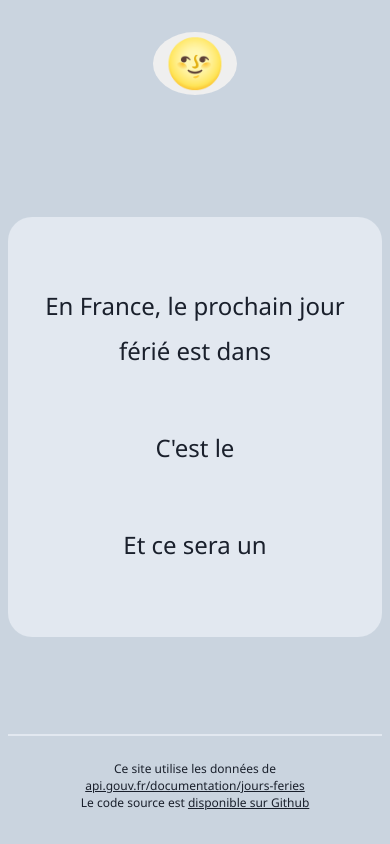
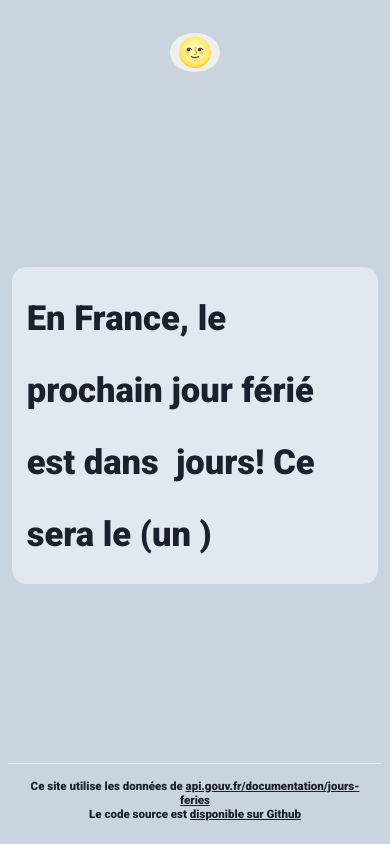
Before and after one commit to floragc-octo/jours-feries, a website built with Parcel: page index.html in a window 390 px wide. Built offline with nearby package versions, Linux system fonts and the light colour scheme; no server answers.

Commit message:
feat: update text design

```diff
--- a/index.html
+++ b/index.html
@@ -11,6 +11,9 @@
     <meta property="og:type" content="website">
     <meta property="og:url" content="">
     <meta property="og:description" content="Ce site affiche le prochain férié selon la liste fournie par l'api Jours fériés en France https://calendrier.api.gouv.fr/jours-feries">
+    <link rel="preconnect" href="https://fonts.googleapis.com">
+    <link rel="preconnect" href="https://fonts.gstatic.com" crossorigin>
+    <link href="https://fonts.googleapis.com/css2?family=Roboto:wght@900&display=swap" rel="stylesheet">
     <link rel="stylesheet" href="./styles.css">
     <script type="module" src="./scripts.js"> </script>
 </head>
@@ -18,9 +21,8 @@
 <body>
     <header><button id="theme-switch">🌝</button></header>
     <main>
-        <div class="delai">En France, le prochain jour férié est dans <span id="compute-delai"></span></div>
-        <div class="jour">C'est le <span id="fetch-jour"></span></div>
-        <div class="detail">Et ce sera un <span id="compute-detail"></span></div>
+        <span class="delai">En France, le prochain jour férié est dans <span id="compute-delai"></span>&nbsp;jours!</span>
+        <span class="jour">Ce sera le </span><span id="fetch-jour"></span> (un <span id="compute-detail"></span>)</span>
     </main>
     <footer>
         <div>Ce site utilise les données de
--- a/scripts.js
+++ b/scripts.js
@@ -72,17 +72,17 @@ const afficheProchainJourFerie = (description) => {
 
 const getDelai = (jourAComparer) => dayjs(jourAComparer).diff(getAujourdhui(), 'day')
 const afficheDelai = (date) => {
-    document.getElementById('compute-delai').innerHTML = `${getDelai(date)}&nbsp;jours`
+    document.getElementById('compute-delai').innerHTML = getDelai(date)
 }
 
 const descriptionDesJours = {
-    0: "dimanche 😭",
-    1: "lundi 😎",
-    2: "mardi 😁",
-    3: "mercredi 😄",
-    4: "jeudi 😁",
-    5: "vendredi 😎",
-    6: "samedi 😭",
+    0: "dimanche",
+    1: "lundi",
+    2: "mardi",
+    3: "mercredi",
+    4: "jeudi",
+    5: "vendredi",
+    6: "samedi",
 }
 const afficheJourDeLaSemaine = (jourFerie) => {
     document.getElementById('compute-detail').innerHTML = descriptionDesJours[dayjs(jourFerie).day()]
--- a/styles.css
+++ b/styles.css
@@ -1,29 +1,33 @@
 body {
-    --text-color: #1A202C;
-    --background-color: #CAD4DF;
-    --background-content-color: #E2E8F0;
-    --separator-color: #E2E8F0;
+    --text-color: #1a202c;
+    --background-color: #cad4df;
+    --background-content-color: #e2e8f0;
+    --separator-color: #e2e8f0;
+    --highlight-color: #0389DA;
 }
 
 body.dark-mode {
-    --text-color: #F7FAFB;
-    --background-color: #191F2A;
-    --background-content-color: #2D3848;
-    --separator-color: #2D3848;
+    --text-color: #f7fafb;
+    --background-color: #191f2a;
+    --background-content-color: #2d3848;
+    --separator-color: #2d3848;
+    --highlight-color: #f13c73;
 }
 
 @media (prefers-color-scheme: dark) {
     body {
-        --text-color: #F7FAFB;
-        --background-color: #191F2A;
-        --background-content-color: #2D3848;
-        --separator-color: #2D3848;
+        --text-color: #f7fafb;
+        --background-color: #191f2a;
+        --background-content-color: #2d3848;
+        --separator-color: #2d3848;
+        --highlight-color: #f13c73;
     }
     body.light-mode {
-        --text-color: #1A202C;
-        --background-color: #CAD4DF;
-        --background-content-color: #E2E8F0;
-        --separator-color: #E2E8F0;
+        --text-color: #1a202c;
+        --background-color: #cad4df;
+        --background-content-color: #e2e8f0;
+        --separator-color: #e2e8f0;
+        --highlight-color: #0389DA;
     }
 }
 
@@ -32,14 +36,15 @@ html {
 }
 
 body {
-    font-family: 'Segoe UI', Tahoma, Geneva, Verdana, sans-serif;
+    font-family: "Roboto", sans-serif;
     color: var(--text-color);
     text-align: center;
     background: var(--background-color);
     display: grid;
     grid-template-rows: auto 1fr auto;
-    row-gap: 0.5rem;
     height: 98vh;
+    font-size: 3em;
+    font-weight: 700;
 }
 
 a,
@@ -49,39 +54,30 @@ a:visited {
 
 body main {
     margin: auto;
-    padding: 3rem 1rem;
+    width: 40vw;
+    padding: 3rem;
     background-color: var(--background-content-color);
     border-radius: 1rem;
+    text-align: left;
 }
 
-body main>*:not(:last-child) {
+body main > *:not(:last-child) {
     margin-bottom: 1rem;
 }
 
-body>* {
+body > * {
     padding: 1rem;
     margin: 0 2rem;
 }
 
 body main span {
-    font-size: 3rem;
-    font-weight: 500;
+    line-height: 5rem;
 }
 
-#aujourdhui {
-    font-size: 2rem;
-    font-weight: 700;
-}
-
-#fetch-jour {
-    font-size: 3em;
-    font-weight: 700;
-}
-
+#fetch-jour,
 #compute-delai,
 #compute-detail {
-    font-size: 2rem;
-    font-weight: 700;
+    color: var(--highlight-color);
 }
 
 footer {
@@ -95,28 +91,28 @@ footer {
     cursor: pointer;
     border-radius: 50%;
     border: transparent;
-    padding: 0.15rem 0.5rem
+    padding: 0.15rem 0.5rem;
 }
 
-@media (max-width: 480px) {
+@media (max-width: 812px) {
     html {
-        font-size: 150%;
+        font-size: 0.9rem;
     }
-    body>* {
+    body > * {
         padding: 1rem;
         margin: 0;
     }
-    #fetch-jour,
-    #compute-delai,
-    #compute-detail,
-    #aujourdhui {
-        font-size: 1.5rem;
-        font-weight: 700;
+    body > main {
+        font-size: 0.8em;
+        margin: auto;
+        width: 90%;
+        padding: 1rem;
     }
-    body main>*:not(:last-child) {
+
+    body main > *:not(:last-child) {
         margin-bottom: 2rem;
     }
     footer {
-        font-size: 0.5rem;
+        font-size: 0.8rem;
     }
 }
```
